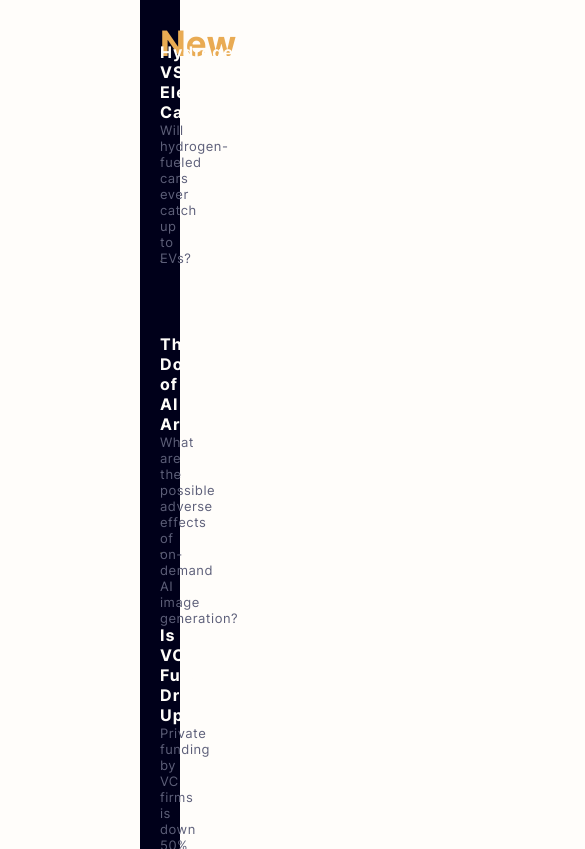
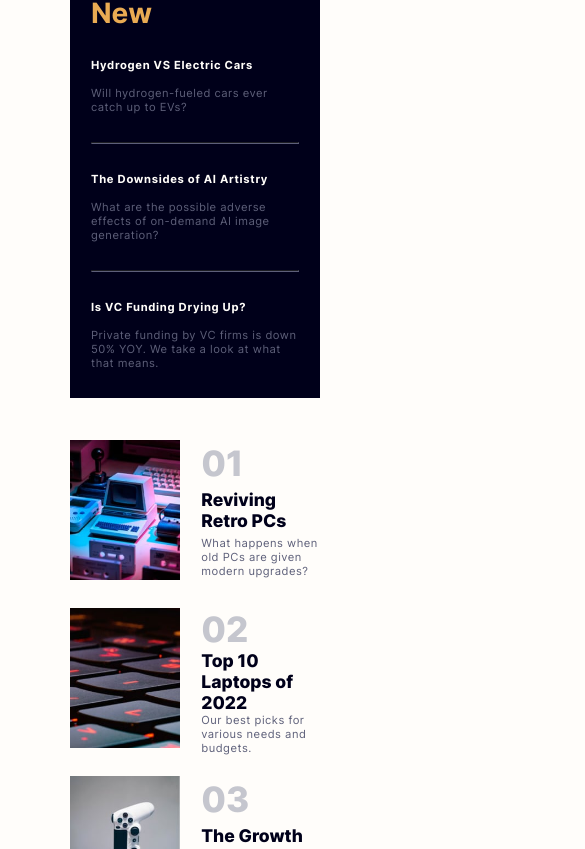
Before and after one commit to oaaj-digitals/The-Bright-Future-of-Web-3.0-, a plain HTML site: page index.html in a window 390 px wide. Shown: the part 898-1747 px from the top of the page, 585 px wide, since content can reach past the window. Drawn offline with Linux system fonts and the light colour scheme.

Commit message:
Add files via upload

```diff
--- a/index.html
+++ b/index.html
@@ -123,7 +123,7 @@
 					<div class="recent-post-info">
 						<p class="recent-post-numb">01</p>
 						<p class="recent-post-title">Reviving Retro PCs</p>
-						<p class="recent-post-dex">
+						<p class="recent-post-dex text">
 							What happens when old PCs are given modern upgrades?
 						</p>
 					</div>
@@ -139,7 +139,7 @@
 					<div class="recent-post-info">
 						<p class="recent-post-numb">02</p>
 						<p class="recent-post-title">Top 10 Laptops of 2022</p>
-						<p class="recent-post-dex">
+						<p class="recent-post-dex text">
 							Our best picks for various needs and budgets.
 						</p>
 					</div>
@@ -155,7 +155,7 @@
 					<div class="recent-post-info">
 						<p class="recent-post-numb">03</p>
 						<p class="recent-post-title">The Growth of Gaming</p>
-						<p class="recent-post-dex">
+						<p class="recent-post-dex text">
 							How the pandemic has sparked fresh opportunities.
 						</p>
 					</div>
--- a/style.css
+++ b/style.css
@@ -182,7 +182,8 @@ main {
 
 .new-post {
 	width: 100%;
-	height: 20%;
+	height: min-content;
+	gap: 3rem;
 	flex-direction: column;
 	display: flex;
 	justify-content: space-between;
@@ -202,6 +203,129 @@ hr {
 /* Recent Post Styles */
 
 .recent-post-container {
+	width: 100%;
+	margin-top: 6rem;
+	margin-bottom: 2rem;
+	justify-content: space-between;
+	flex-wrap: wrap;
+}
+
+.recent-post {
+	display: flex;
+	height: 15rem;
+	width: 30%;
+	gap: 3rem;
+}
+
+.recent-post-img,
+.recent-post-info {
+	height: 100%;
+}
+
+.recent-post-info {
+	display: flex;
+	flex-direction: column;
+	justify-content: space-around;
+	align-items: flex-start;
+}
+
+.recent-post-numb {
+	font-size: 3rem;
+	font-weight: 800;
+	color: hsl(233, 8%, 79%);
+}
+
+.recent-post-title {
+	font-size: 1.7rem;
+	font-weight: 800;
+	color: hsl(240, 100%, 5%);
 }
 
 /* End of Main styles */
+
+@media (max-width: 75em) {
+	html {
+		font-size: 56.25%;
+	}
+}
+
+@media (max-width: 56.25em) {
+	html {
+		font-size: 50%;
+	}
+}
+
+@media (max-width: 37.5em) {
+	html {
+		font-size: 43.75%;
+	}
+
+	body {
+		padding: 6rem 10rem;
+	}
+
+	.text {
+		font-size: 1.6rem;
+	}
+
+	.post-container {
+		width: 100%;
+	}
+
+	.post-img-div {
+		height: 55rem;
+		background-image: url("./images/image-web-3-mobile.jpg");
+	}
+	.post-info {
+		width: 100%;
+		flex-direction: column;
+	}
+
+	.post-title-div,
+	.post-des-div {
+		width: 100%;
+		margin-top: 3rem;
+	}
+
+	.post-btn {
+		margin-top: 3rem;
+		padding: 2rem 4rem;
+		font-size: 2.2rem;
+	}
+
+	.new-post-container {
+		width: 100%;
+		margin-top: 7rem;
+		height: min-content;
+		padding: 4rem 3rem;
+	}
+
+	.new-title {
+		font-size: 4rem;
+	}
+	.new-post-div {
+		margin-top: 4rem;
+		gap: 4rem;
+	}
+
+	.new-post {
+		gap: 2rem;
+	}
+
+	.recent-post-container {
+		gap: 4rem;
+	}
+
+	.recent-post {
+		width: 100%;
+		height: 20rem;
+	}
+
+	.recent-post-numb {
+		font-size: 5rem;
+	}
+
+	.recent-post-title {
+		font-size: 2.5rem;
+	}
+}
```
